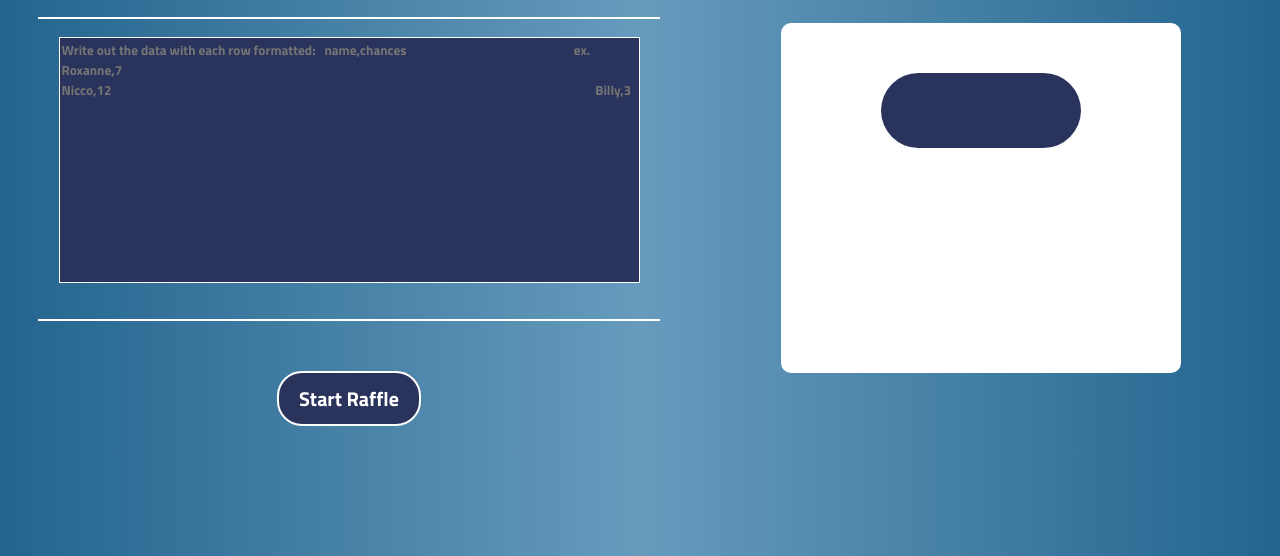
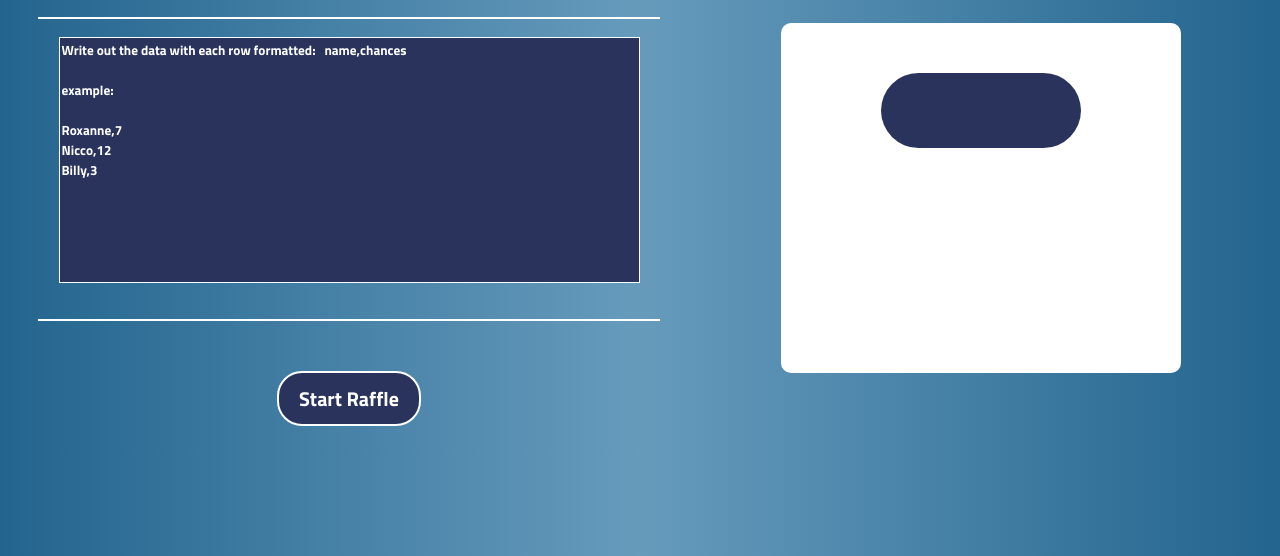
Before and after one commit to Squidled/squidled.github.io, a plain HTML site: page index.html in a window 1280 px wide. Both pictures are taken after a click on the button "Text Input". Shown: the part 244-800 px from the top of the page. Drawn offline with Linux system fonts and the light colour scheme.

Commit message:
Add files via upload

```diff
--- a/index.html
+++ b/index.html
@@ -32,7 +32,13 @@
             <p style="font-size: 20px;padding-top:20px;">Row number the data starts on</p>
             <input type="text" id="dataRow">
         </div>
-        <textarea id="hidden" cols="80" rows="12" placeholder="Write out the data with each row formatted:   name,chances                                                         ex.                                                                                                                                                                     Roxanne,7                                                                                                                                                                     Nicco,12                                                                                                                                                                     Billy,3"></textarea>
+        <textarea id="hidden" cols="80" rows="12">Write out the data with each row formatted:   name,chances
+
+example:
+
+Roxanne,7
+Nicco,12
+Billy,3</textarea>
         <hr width="620px"style="margin:30px;"  color="white" opacity=0.25>
         <button id="submit">Start Raffle</button>
     </div>
```
